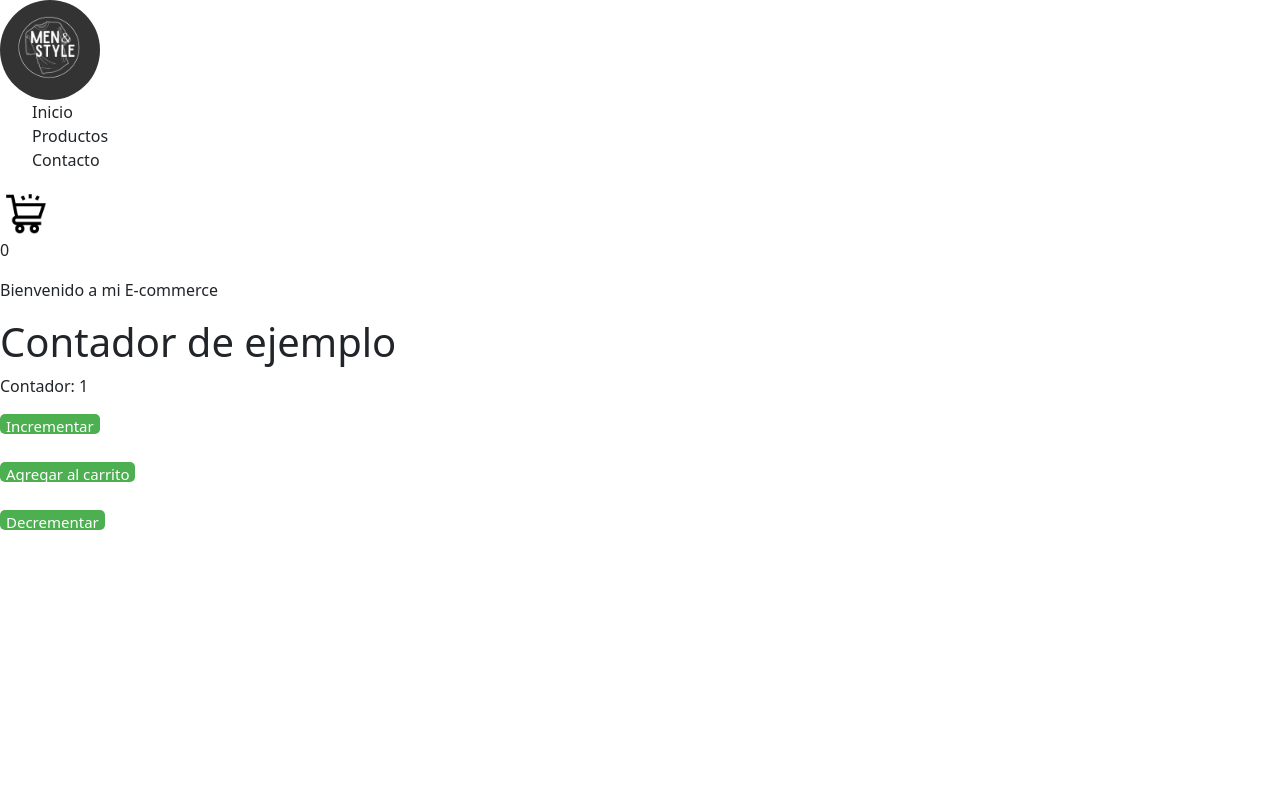
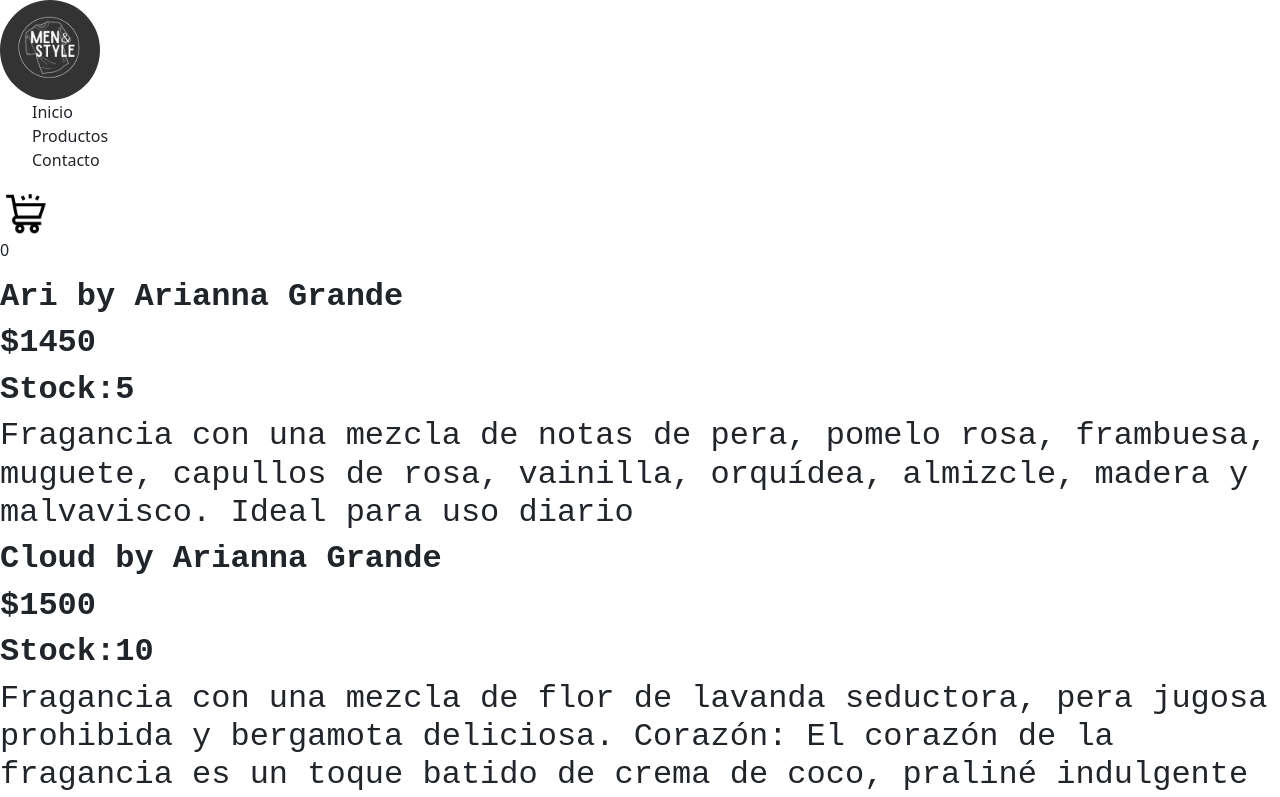
Before and after one commit to Vnevarez29/PreEntrega1NevarezRosas, a React (Vite) app in the folder proyectoNevarezRosas/: page / in a window 1280 px wide. Shown: the top 797 px of the page. Built offline with nearby package versions, Linux system fonts and the light colour scheme.

Commit message:
se agrega fetch y map

```diff
--- a/proyectoNevarezRosas/src/App.jsx
+++ b/proyectoNevarezRosas/src/App.jsx
@@ -2,14 +2,15 @@
 import { NavBar } from './Componentes/Navbar/NavBar'
 import ItemListContainer from './Componentes/ItemListContainer/itemListContainer'
 import ItemCount from './Componentes/ItemCount/ItemCount'
+import { Button } from 'react-bootstrap';
 
 function App() {
   return (
     <>
       <div>
-        <NavBar/>
-        <ItemListContainer greeting={"Bienvenido a mi E-commerce"}/>
-        <ItemCount/>
+        <NavBar />
+        <ItemListContainer />
+        <ItemCount />
       </div>
 
     </>
--- /dev/null
+++ b/proyectoNevarezRosas/src/Componentes/ItemList/ItemList.jsx
@@ -0,0 +1,10 @@
+import React from 'react'
+import Item from 'react'
+
+const ItemList = ({elemento}) => {
+  return (
+    <Item/>
+  )
+}
+
+export default ItemList
--- /dev/null
+++ b/proyectoNevarezRosas/src/Componentes/ItemListContainer/ItemListContainer.css
@@ -0,0 +1,8 @@
+.estilo{
+    font-size: 8px;
+    font-family: 'Courier New', Courier, monospace;
+}
+
+.negritas{
+    font-weight: bold;
+}
--- a/proyectoNevarezRosas/src/Componentes/ItemListContainer/ItemListContainer.jsx
+++ b/proyectoNevarezRosas/src/Componentes/ItemListContainer/ItemListContainer.jsx
@@ -1,9 +1,42 @@
-import React, { useEffect, useState} from 'react'
+import React, { useEffect, useState } from 'react'
+import ItemList from '../ItemList/ItemList';
+import "./ItemListContainer.css";
 
-const ItemListContainer = ({greeting}) => {
+const ItemListContainer = ({ greeting }) => {
+
+  const [arrayProductos, setArrayProductos] = useState([]);
+
+  useEffect(() => {
+    const datosFetch = async () => {
+      try {
+        const response = await fetch("./productos.json");
+        const data = await response.json()
+        setArrayProductos(data);
+      }
+      catch (error) {
+        console.log("Error en el fetch" + error);
+      }
+    }
+    datosFetch();
+  }, [])
+
   return (
     <div>
-        <p>{greeting}</p>
+      <p>{greeting}</p>
+      {arrayProductos.length == 0 ? <h1> cargando...</h1> :
+        arrayProductos.map((elemento, indice) => {
+          return (
+            <>
+              <div key={elemento.id} className='estilo'>
+                <h2 className='negritas'>{elemento.nombre}</h2>
+                <h2 className='negritas'>${elemento.precio}</h2>
+                <h2 className='negritas'>Stock:{elemento.stock}</h2>
+                <h2>{elemento.description}</h2>
+              </div>
+            </>
+          )
+        })
+      }
     </div>
   )
 }
--- a/proyectoNevarezRosas/src/Componentes/Navbar/NavBar.jsx
+++ b/proyectoNevarezRosas/src/Componentes/Navbar/NavBar.jsx
@@ -5,6 +5,7 @@
 export const NavBar = () => {
     return (
         <>
+
             <img src='./logo.jpg' alt='' className='logo'></img>
             <ul>
                 <li>
```
Also changed, not shown: proyectoNevarezRosas/src/Componentes/Item/Item.jsx (added, +9 -0 lines), proyectoNevarezRosas/src/Componentes/Item/Item.css (added), proyectoNevarezRosas/src/Componentes/ItemList/ItemList.css (added).
